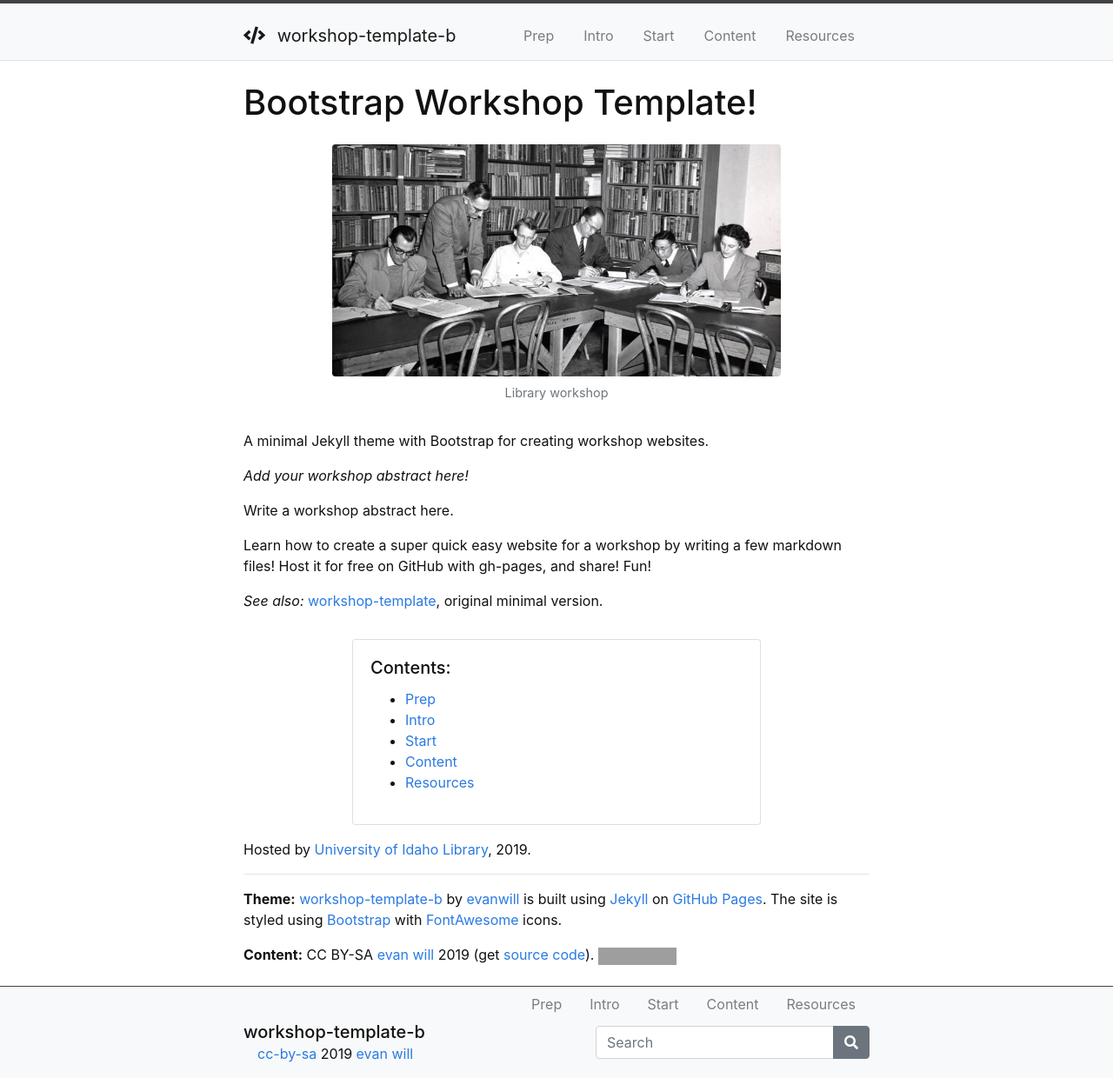
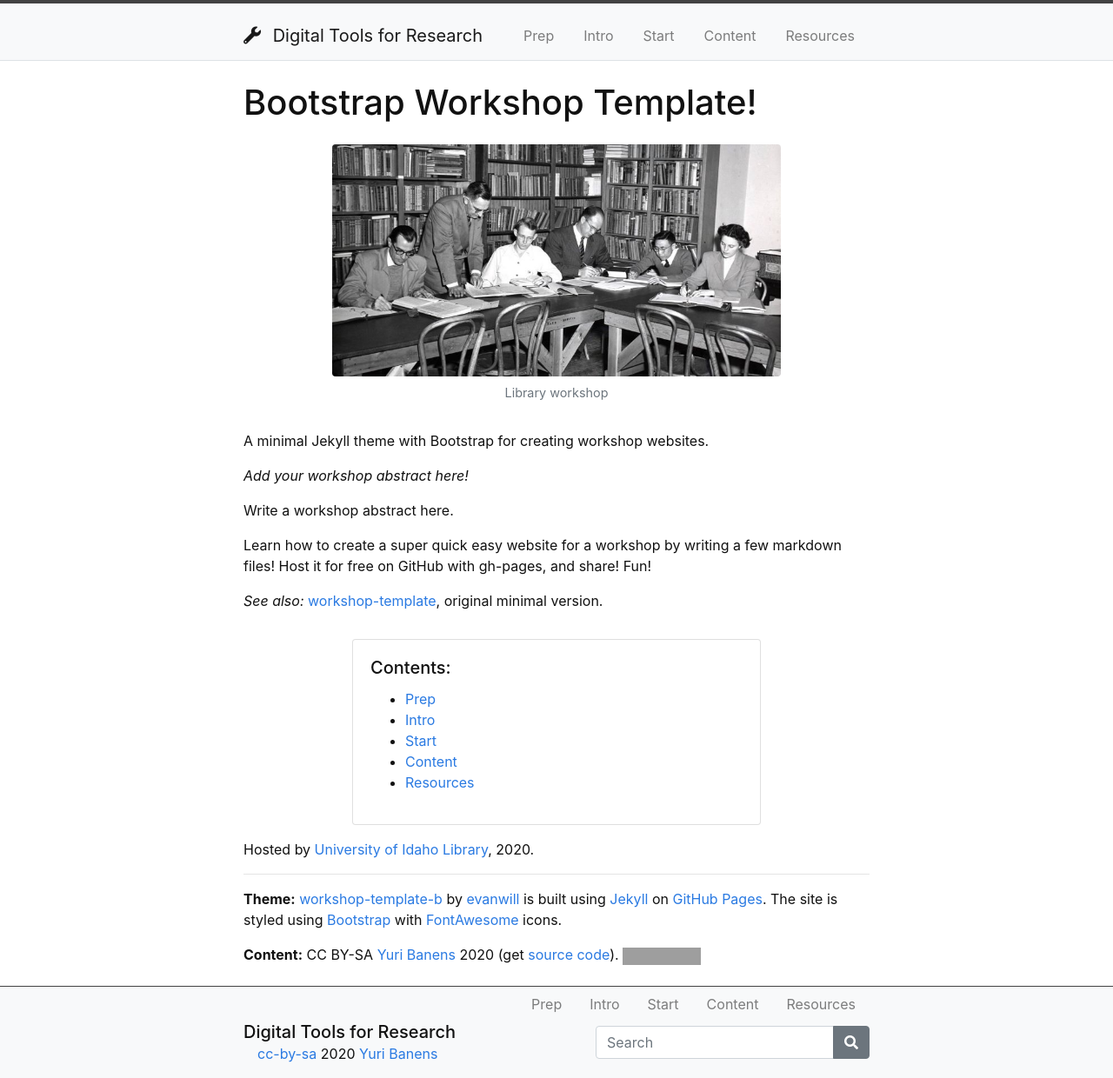
Before and after one commit to ybanens/digital-tools, a Jekyll site: the page built from index.md, in a window 1280 px wide. Shown: the whole page at 87% size. Built offline with Jekyll 4.4.1, drawn with Linux system fonts in a browser that asks for light colours; grey boxes are pictures that could not be loaded.

Commit message:
Update _config.yml
Added personal details

```diff
--- a/_config.yml
+++ b/_config.yml
@@ -4,31 +4,31 @@
 
 # Site settings
 # title appears in the header
-title: workshop-template-b
+title: Digital Tools for Research
 # title-icon appears in the header to give some pizazz (leave blank for none)
 # choose from Font Awesome 5 free, https://fontawesome.com/icons?d=gallery&m=free
 # some options: fas fa-wrench; fas fa-cogs; fas fa-code; fas fa-chalkboard-teacher; fas fa-book-open
-title-icon: fas fa-code
+title-icon: fas fa-wrench
 # description and keywords for meta tags
-description: "Create a workshop website quick and easy!"
-keywords: "workshops, websites, gh-pages, jekyll"
+description: "A brief review of some digital tools that will make your life as a researcher much easier."
+keywords: "griffith, research, researcher, digital, literacy"
 featured-image: "/images/uidaho-workshop.jpg"
 
 # author settings for cc-by, appears in the footer
-author: evan will
-pub_year: 2019
-github_username: evanwill
+author: Yuri Banens
+pub_year: 2020
+github_username: ybanens
 
 # add the full url for the github repository
-repo: "https://github.com/evanwill/workshop-template-b"
+repo: "https://github.com/ybanens/digital-tools"
 
 # site urls
 # add the url for the domain,
 # on gh-pages follow the pattern: https://username.github.io
-url: https://evanwill.github.io
+url: https://ybanens.github.io
 # add subsection of the domain,
 # on gh-pages this is a / followed by the name of the repository
-baseurl: /workshop-template-b
+baseurl: /digital-tools
 
 # add search box to footer?
 search: true
```
